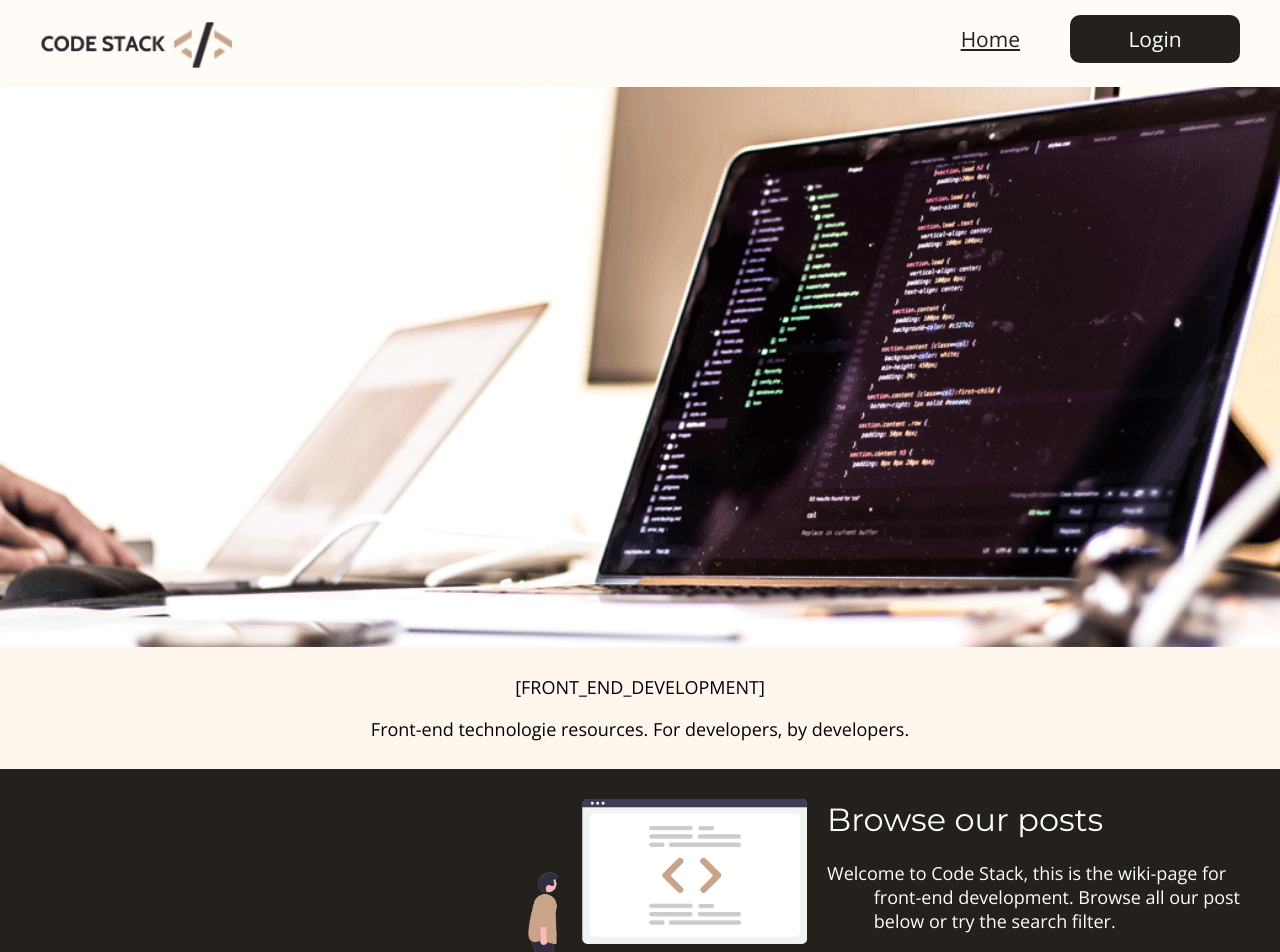
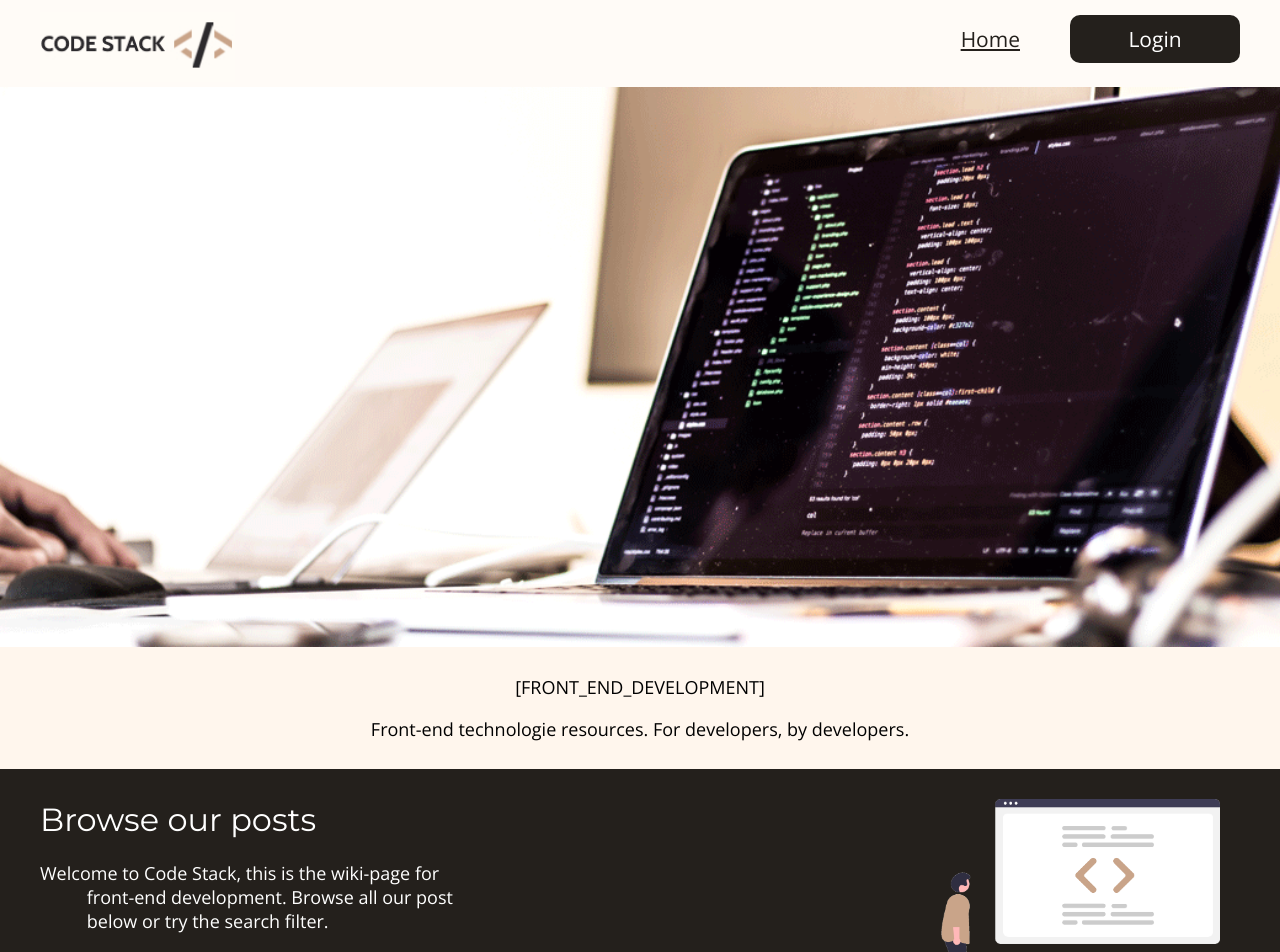
Before and after one commit to Janne-R/semester-project-2-new, a React (Create React App) app: page / in a window 1280 px wide. Shown: the top 952 px of the page. Built offline with nearby package versions, Linux system fonts and the light colour scheme; no server answers.

Commit message:
PageIntro

```diff
--- /dev/null
+++ b/src/components/PageIntro.js
@@ -0,0 +1,33 @@
+import Container from "../components/ui/Container";
+import { H1, P } from "../components/DisplayText";
+import styled from "styled-components";
+import Illustration from "../components/ui/Illustration";
+
+const Div = styled.div`
+ background-color: ${({ theme }) => theme.colors.primaryColor};
+`;
+
+const Flex = styled.div`
+  @media ${({ theme }) => theme.devices.tabletS} {
+    display: flex;
+    justify-content: space-between;
+  }
+`;
+
+const PageIntro = ({ title, paragraph, src, height, alt }) => {
+  return (
+    <Div>
+      <Container>
+        <Flex>
+          <div>
+            <H1 title={title} />
+            <P paragraph={paragraph} />
+          </div>
+          <Illustration src={src} alt={alt} height={height} />
+        </Flex>
+      </Container>
+    </Div>
+  );
+};
+
+export default PageIntro;
--- a/src/components/pages/admin/Admin.js
+++ b/src/components/pages/admin/Admin.js
@@ -1,7 +1,7 @@
 import { useContext, useEffect } from "react";
 import AuthContext from "../../../context/AuthContext";
 import { useNavigate } from "react-router-dom";
-import AdminIntro from "./AdminIntro";
+import PageIntro from "../../PageIntro.js";
 import AdminForm from "./AdminForm";
 
 const Admin = () => {
@@ -16,7 +16,7 @@ const Admin = () => {
 
   return (
     <main>
-      <AdminIntro />
+      <PageIntro title="Welcome to your admin page" paragraph="Share your code with our community." src="images/codeSharing.png" height="140px" alt="Illustration" />
       <AdminForm />
     </main>
   );
--- a/src/components/pages/admin/AdminIntro.js
+++ b/src/components/pages/admin/AdminIntro.js
@@ -14,7 +14,6 @@ const Flex = styled.div`
   }
 `;
 
-
 const AdminIntro = () => {
   return (
     <Div>
@@ -28,7 +27,6 @@ const AdminIntro = () => {
         </Flex>
       </Container>
     </Div>
-
   );
 };
 
--- a/src/components/pages/home/Home.js
+++ b/src/components/pages/home/Home.js
@@ -1,4 +1,4 @@
-import PostsIntro from "./PostsIntro";
+import PageIntro from "../../PageIntro";
 import IntroText from "./IntroText";
 import PostList from "./PostList";
 
@@ -6,7 +6,9 @@ const Home = () => {
   return (
     <main>
       <IntroText />
-      <PostsIntro />
+      <PageIntro title="Browse our posts" paragraph="Welcome to Code Stack, this is the wiki-page for
+          front-end development. Browse all our post
+          below or try the search filter." src="images/codeDrawing.png" height="200px" alt="Illustration" />
       <PostList />
     </main>
   );
--- a/src/components/pages/home/PostsIntro.js
+++ b/src/components/pages/home/PostsIntro.js
@@ -10,7 +10,7 @@ const Div = styled.div`
 const Flex = styled.div`
   @media ${({ theme }) => theme.devices.tabletS} {
     display: flex;
-    flex-direction: row-reverse;
+    flex-direction: space-between;
   }
 `;
 
--- a/src/components/pages/login/Login.js
+++ b/src/components/pages/login/Login.js
@@ -1,10 +1,10 @@
 import LoginForm from "./LoginForm";
-import LoginIntro from "./LoginIntro";
+import PageIntro from "../../PageIntro";
 
 const Login = () => {
   return (
     <main>
-      <LoginIntro />
+      <PageIntro title="Login to your account" paragraph="Login to your account with the form you find on this page." src="images/loginDrawing.png" height="200px" alt="Illustration" />
       <LoginForm />
     </main>
   )
--- a/src/components/pages/login/LoginIntro.js
+++ b/src/components/pages/login/LoginIntro.js
@@ -13,7 +13,6 @@ const Flex = styled.div`
     justify-content: space-between;
   }
 `;
-
 
 const LoginIntro = () => {
   return (
```
